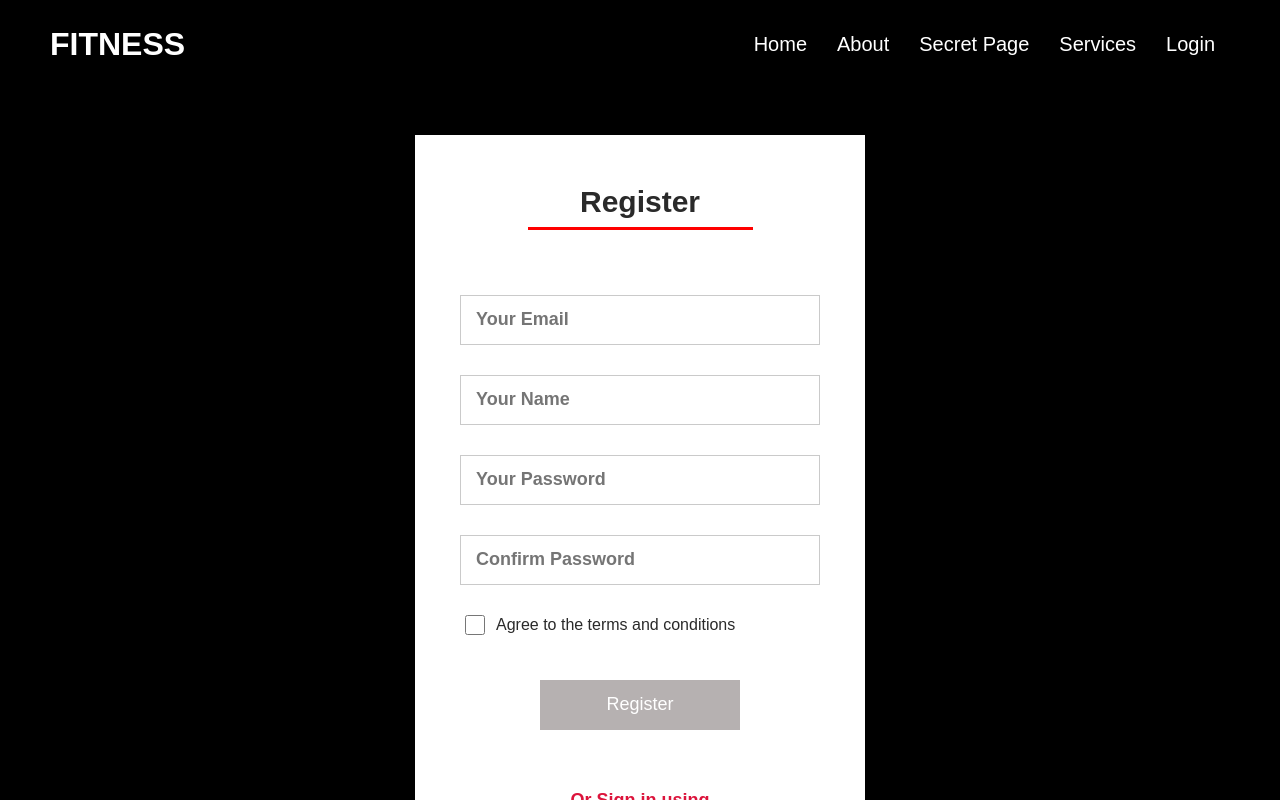
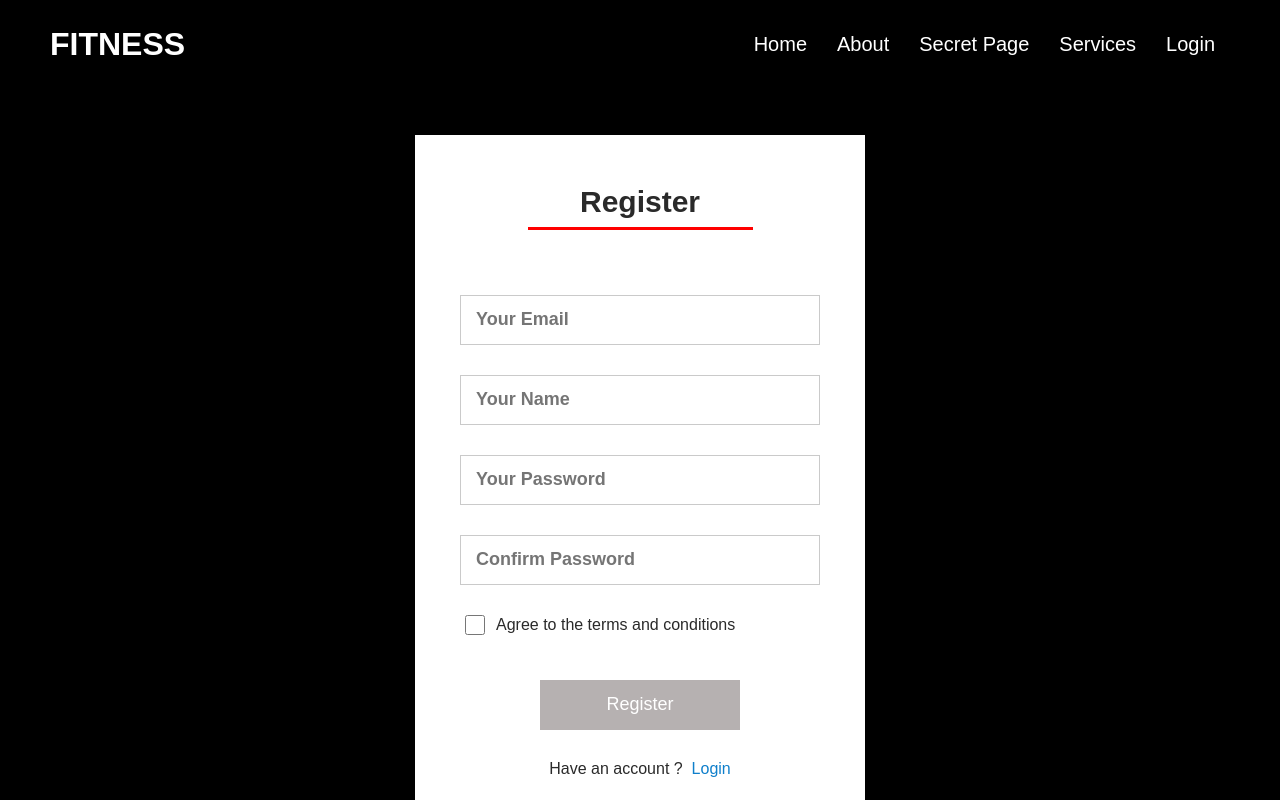
Before and after one commit to rasel-gannicus/Gym-Website-With-React-Firebase, a React (Create React App) app: page /register in a window 1280 px wide. Shown: the top 800 px of the page. Built offline with nearby package versions, Linux system fonts and the light colour scheme; no server answers.

Commit message:
revising

```diff
--- a/src/Pages/Register/Register.js
+++ b/src/Pages/Register/Register.js
@@ -150,6 +150,12 @@ const Register = () => {
                 </form>
             </div>
 
+
+            <div className="forgot-link">
+                <span>Have an account ? &nbsp; </span>
+                <span><Link to="/login">Login</Link></span>
+            </div>
+
             {/* === social login === */}
             <div className="social-login">
                 <p>Or Sign in using </p>
```
